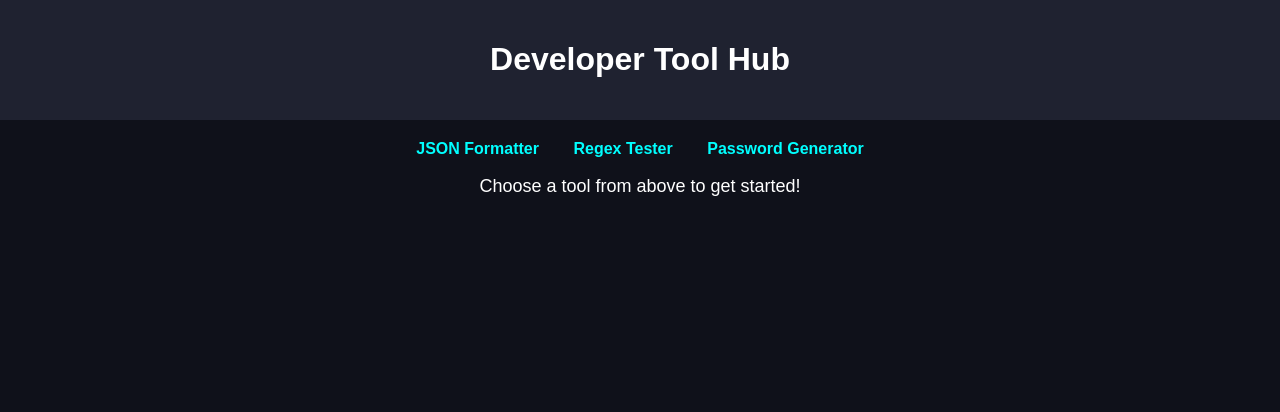
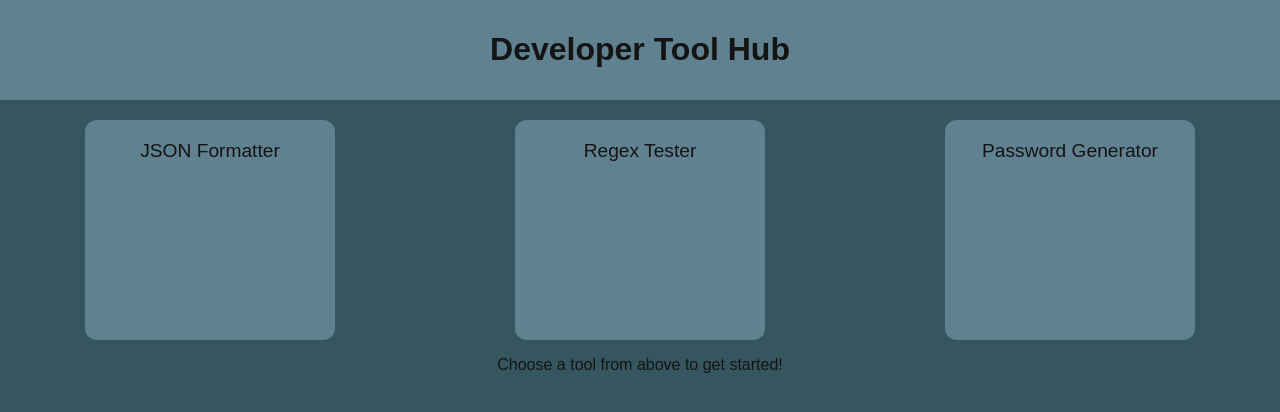
Before and after one commit to nserekoc11/Dev_tool_hub, a Flask app: page / in a window 1280 px wide. Shown: the top 412 px of the page. Run offline with Flask 3, Linux system fonts and the light colour scheme.

Commit message:
styling
css styling home page

```diff
--- a/static/style.css
+++ /dev/null
@@ -1,39 +0,0 @@
-body{
-    font-family: Arial, sans-serif;
-    text-align: center;
-    background-color: #0f111a;
-    color: #fff;
-    margin: 0;
-    padding: 0px;
-}
-
-header{
-    background-color: #1f2230;
-    padding: 20px 0;
-    margin-bottom: 20px;
-}
-
-nav ul{
-    list-style: none;
-    padding: 0;
-    margin: 0;
-}
-
-nav li {
-    display: inline-block;
-    margin: 0 15px;
-}
-nav a {
-    color: #00ffff;
-    text-decoration: none;
-    font-weight: bold;
-}
-
-nav a:hover {
-    color: rgb(74, 74, 220);
-    text-decoration: underline;
-}
-
-main {
-    font-size: 18px;
-}
--- a/templates/index.html
+++ b/templates/index.html
@@ -5,21 +5,31 @@
     <meta name="viewport" content="width=device-width, initial-scale=1.0">
     <title>Dev Tool Hub</title>
     <link rel="stylesheet" href="{{url_for('static', filename='style.css')}}">
+    <link rel="stylesheet" href="static/style.css">
 </head>
 <body>
-    <header>
-        <h1>Developer Tool Hub</h1>
-    </header>
-    <nav>
+    <div id="title">
+        <header>
+            <h1>Developer Tool Hub</h1>
+        </header>
+    </div>
+
+    <nav >
         <ul>
-            <li><a href="/json">JSON Formatter</a></li>
-            <li><a href="/regex">Regex Tester</a></li>
-            <li><a href="/password">Password Generator</a></li>
+            <div class="container">
+                <div class="item"><li><a href="/json">JSON Formatter</a></li></div>
+                <div class="item"><li id="link2"><a href="/regex">Regex Tester</a></li></div>
+                <div class="item"><li><a href="/password">Password Generator</a></li></div>
+            </div>
+
         </ul>
     </nav>
     <main>
         <p>Choose a tool from above to get started!</p>
     </main>
 
+
+
+
 </body>
 </html>
--- /dev/null
+++ b/templates/static/style.css
@@ -0,0 +1,66 @@
+body{
+    font-family: Arial, sans-serif;
+    text-align: center;
+    background-color: #36565F;
+    color: #141414;
+    margin: 0;
+    padding: 0px;
+}
+
+header{
+    background-color: #5F8190;
+    padding: 10px 0;
+    margin-bottom: 20px;
+}
+
+a:link{
+    text-decoration: none;
+    color: #141414;
+    list-style-type: none;
+}
+
+a:link:hover{
+
+    color: #74ceec;
+    text-shadow: #ffffff 0px 0px 10px;
+}
+
+ul{
+    list-style-type: none;
+    padding: 0;
+}
+.container{
+
+    text-decoration: none;
+    font-size: larger;
+    font-weight: lighter;
+    display:flex;
+    gap: 10px;
+    flex-direction: row;
+    justify-content: space-around;
+    align-items: start;
+
+
+}
+.item{
+    background-color: #5F8190;
+    width: 250px;
+    height: 200px;
+    display: flex;
+    justify-content: center;
+    align-items: top;
+    padding-top: 20px;
+    border-radius: 5%;
+    border-style: none;
+
+}
+
+.item:hover{
+    transition: .5s;
+    letter-spacing: 1px;
+    font-weight: bolder;
+    border-style: solid;
+    border-color: whitesmoke;
+    border: 1px solid ;
+    text-overflow: ellipsis;
+}
```
